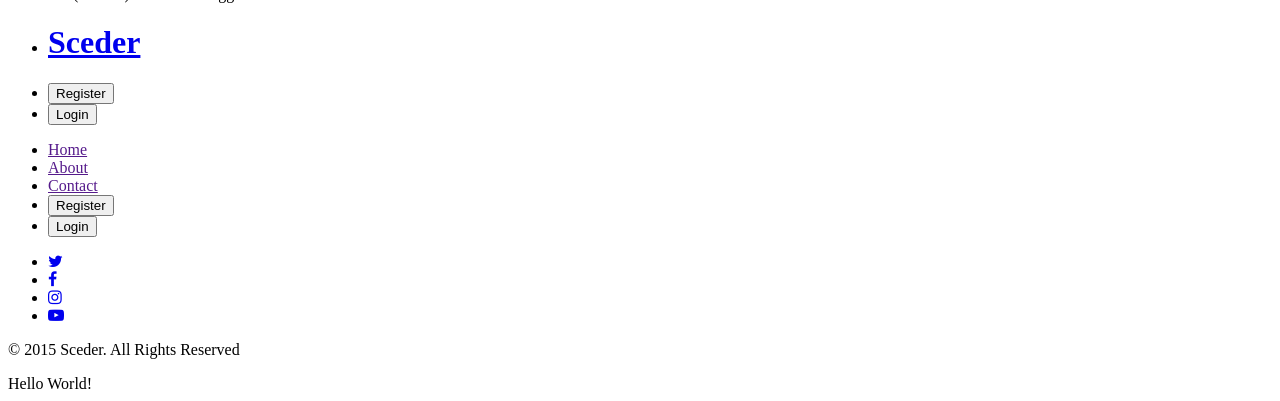
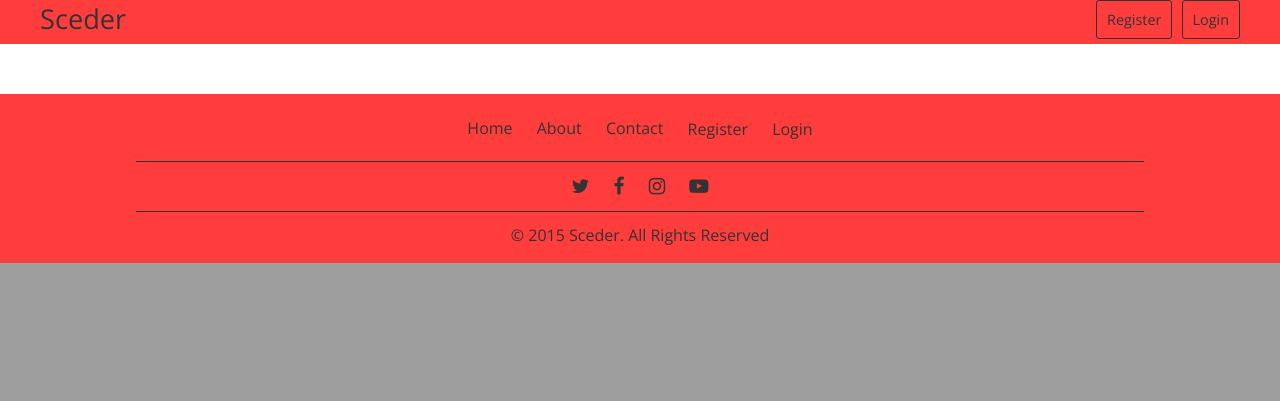
Before and after one commit to yusufnyc/Scheduler, a Python web app: template templates/index.html in a window 1280 px wide. Shown: the part 609-1010 px from the top of the page. After the commit the page ends 872 px from the top, so only its background shows below. Run offline with Jinja, Linux system fonts and the light colour scheme; the template is opened without the code that fills it, so the values that code supplies are empty; some libraries are stand-ins or nearby versions.

Commit message:
Header and Footer

```diff
--- /dev/null
+++ b/static/main.css
@@ -0,0 +1,205 @@
+/*~~~~~~~~~~~~~~~~~~~~~~~~~~~~~~~~~~~~~~
+  Official Stylesheet For Sceder
+~~~~~~~~~~~~~~~~~~~~~~~~~~~~~~~~~~~~~~*/
+
+/*~~~~~~ Global ~~~~~~*/
+
+html, body {
+	font-family: 'Open Sans' !important;
+	color: #333;
+}
+
+h1, h2, h3, h4, h5, h6 {
+  font-weight: bold;
+}
+
+a {
+    color: #FF3D3D;
+    text-decoration: none;
+    -o-transition:200ms !important;
+    -ms-transition:200ms !important;
+    -moz-transition:200ms !important;
+    -webkit-transition:200ms !important;
+    /* ...and now for the proper property */
+    transition:200ms !important;
+}
+
+button {
+  -o-transition:200ms !important;
+    -ms-transition:200ms !important;
+    -moz-transition:200ms !important;
+    -webkit-transition:200ms !important;
+    /* ...and now for the proper property */
+    transition:200ms !important;
+}
+
+a:link {
+    color: #FF3D3D;
+    text-decoration: none;
+}
+
+a:visited {
+   color: #FF3D3D;
+   text-decoration: none;
+}
+
+a:hover {
+    color: #ff0000;
+    text-decoration: none;
+}
+
+a:active {
+    color: ##EC0000;
+    text-decoration: none;
+}
+
+/*~~~~~~~ End ~~~~~~~~*/
+
+/*~~~~~~ Header ~~~~~~*/
+
+.main-header {
+  width: 100%;
+}
+
+.main-header a, .main-header button {
+  color: #333 !important;
+  font-weight: normal !important;
+}
+
+.main-header-div {
+  padding: 12px 10px;
+  background-color: #FF3D3D;
+}
+
+@media (min-width: 1920px) {
+	.main-header-div {
+		max-width: 1920px;
+	}
+}
+
+.main-header-div ul, .header-ul-right li {
+  display: inline-block;
+}
+
+.header-ul-left {
+  margin-left: 30px;
+}
+
+.header-ul-left li h1 a {
+  font-size: 1.7rem;
+}
+
+.header-ul-right {
+  float: right;
+  margin-right: 30px;
+  vertical-align: top !important;
+  margin-top: -5px;
+}
+
+.header-ul-right li button, .footer-links li button {
+  padding: 0 !important;
+  margin: 0 !important;
+  border: none !important;
+  border-radius: 0 !important;
+  font-size: 1rem !important;
+}
+
+.header-ul-right li button {
+  padding: 7px 10px;
+  margin: 2px;
+  font-size: 0.9rem !important;
+  background-color: #ff3d3d !important;
+  border: 1px solid #333 !important;
+  outline: none !important;
+  border-radius: 3px !important;
+}
+
+.header-ul-right li button:last-child {
+  padding: 8.7px 10px !important;
+  margin-left: 5px !important;
+}
+
+.header-ul-right li button:hover {
+  background-color: #333 !important;
+  color: #fff !important;
+  border: 1px solid #333 !important;
+}
+
+.header-ul-right li button:active {
+  outline: none !important;
+}
+
+/*~~~~~~~ End ~~~~~~~~*/
+
+/*~~~~~~ Footer ~~~~~~*/
+
+.main-footer {
+  width: 100%;
+  text-align: center;
+}
+
+@media (min-width: 1920px) {
+	.main-footer-div {
+		max-width: 1920px;
+	}
+}
+
+.main-footer-div {
+  padding: 10px;
+  background-color: #ff3d3d;
+  margin-top: 50px;
+}
+
+.main-footer-div a {
+  color: #fff !important;
+}
+
+.main-footer-1 ul li, .main-footer-2 ul li {
+  display: inline-block;
+  padding: 5px 10px;
+}
+
+.main-footer-1 ul li a:hover, .main-footer-1 ul li button:hover, .main-footer-2 ul li a:hover {
+  color: #111 !important;
+}
+
+.main-footer a, .main-footer button {
+  color: #333 !important;
+}
+
+.main-footer-2 {
+  border-top: 1px solid #333;
+  border-bottom: 1px solid #333;
+  width: 80%;
+  text-align: center;
+  margin: 5px auto;
+}
+
+.main-footer-1, .main-footer-2, .main-footer-3 {
+  padding: 10px 10px;
+}
+
+.footer-links button {
+  background-color: #ff3d3d !important;
+}
+
+.footer-social i {
+  font-size: 1.2rem !important;
+}
+
+/*~~~~~~~ End ~~~~~~~~*/
+
+/*~~~~~~ Home Pre ~~~~~~*/
+
+
+/*~~~~~~~ End ~~~~~~~~*/
+
+/*~~~~~~ Home Post ~~~~~~*/
+
+
+/*~~~~~~~ End ~~~~~~~~*/
+
+/*~~~~~~ Register Modal ~~~~~~*/
+
+
+/*~~~~~~~ End ~~~~~~~~*/
--- a/templates/index.html
+++ b/templates/index.html
@@ -8,6 +8,11 @@ $def with (session)
     <link rel="shortcut icon" href="favicon.ico">
     <link href="http://maxcdn.bootstrapcdn.com/font-awesome/4.1.0/css/font-awesome.min.css" rel="stylesheet">
     <link href='http://fonts.googleapis.com/css?family=Open+Sans' rel='stylesheet' type='text/css'>
+    <link rel="stylesheet" href="https://maxcdn.bootstrapcdn.com/bootstrap/3.3.5/css/bootstrap.min.css" integrity="sha512-dTfge/zgoMYpP7QbHy4gWMEGsbsdZeCXz7irItjcC3sPUFtf0kuFbDz/ixG7ArTxmDjLXDmezHubeNikyKGVyQ==" crossorigin="anonymous">
+    <link href='./static/reset.css' rel='stylesheet' type='text/css'>
+    <link href='./static/grid.css' rel='stylesheet' type='text/css'>
+    <link href='./static/main.css' rel='stylesheet' type='text/css'>
+    <script src="https://code.jquery.com/jquery-2.1.4.min.js" type="text/javascript"></script>
     <script src="https://maxcdn.bootstrapcdn.com/bootstrap/3.3.5/js/bootstrap.min.js" integrity="sha512-K1qjQ+NcF2TYO/eI3M6v8EiNYZfA95pQumfvcVrTHtwQVDG+aHRqLi/ETn2uB+1JqwYqVG3LIvdm9lj6imS/pQ==" crossorigin="anonymous"></script>
   </head>
     <body>
@@ -21,8 +26,13 @@ $def with (session)
             </ul>
             <ul class="header-ul-right">
               <li class="modal-trigger-register-li"><button type="button" class="btn btn-primary btn-lg" data-toggle="modal" data-target="#register-modal">Register</button></li>
-              <li class="header-login-btn"><button>Login</button></li>
+              <li class="header-login-btn"><button type="button" class="btn btn-primary btn-lg" data-toggle="modal" data-target="#login-modal">Login</button></li>
             </ul>
+          </div>
+        </div>
+        <div class="main-body main-home">
+          <div class="main-body-div main-home-div">
+
           </div>
         </div>
         <div class="main-footer">
@@ -33,13 +43,8 @@ $def with (session)
                 <li><a href="">About</a></li>
                 <li><a href="">Contact</a></li>
                 <li><button type="button" class="btn btn-primary btn-lg" data-toggle="modal" data-target="#register-modal">Register</button></li>
-                <li><button>Login</button></li>
+                <li><button type="button" class="btn btn-primary btn-lg" data-toggle="modal" data-target="#login-modal">Login</button></li>
               </ul>
-            </div>
-            <div class="main-body main-home">
-              <div class="main-body-div main-home-div">
-
-              </div>
             </div>
             <div class="main-footer-2 footer-social">
               <ul>
@@ -63,5 +68,14 @@ $def with (session)
             </div>
           </div>
         </div>
+      <div class="modal fade" id="login-modal" tabindex="-1" role="dialog" aria-labelledby="myModalLabel">
+          <div class="modal-dialog" role="document">
+            <div class="modal-content">
+              <div class="modal-register-body modal-body">
+                 Hello World!
+              </div>
+            </div>
+          </div>
+        </div>
     </body>
 </html>
```
Also changed, not shown: static/grid.css (renamed from stylesheets/grid.css), static/reset.css (renamed from stylesheets/reset.css).
